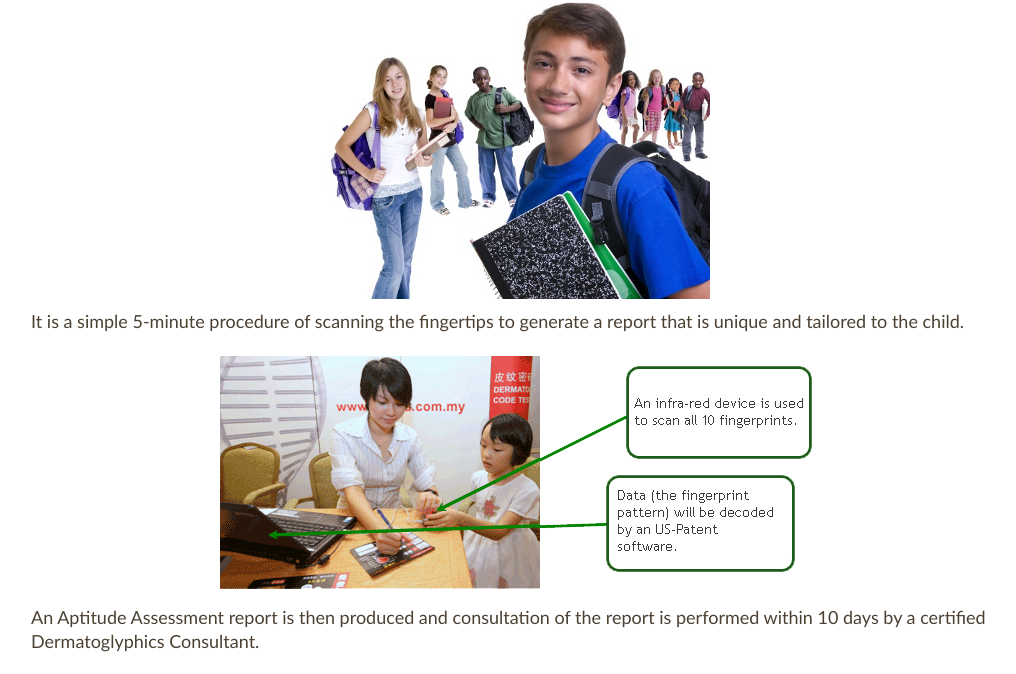
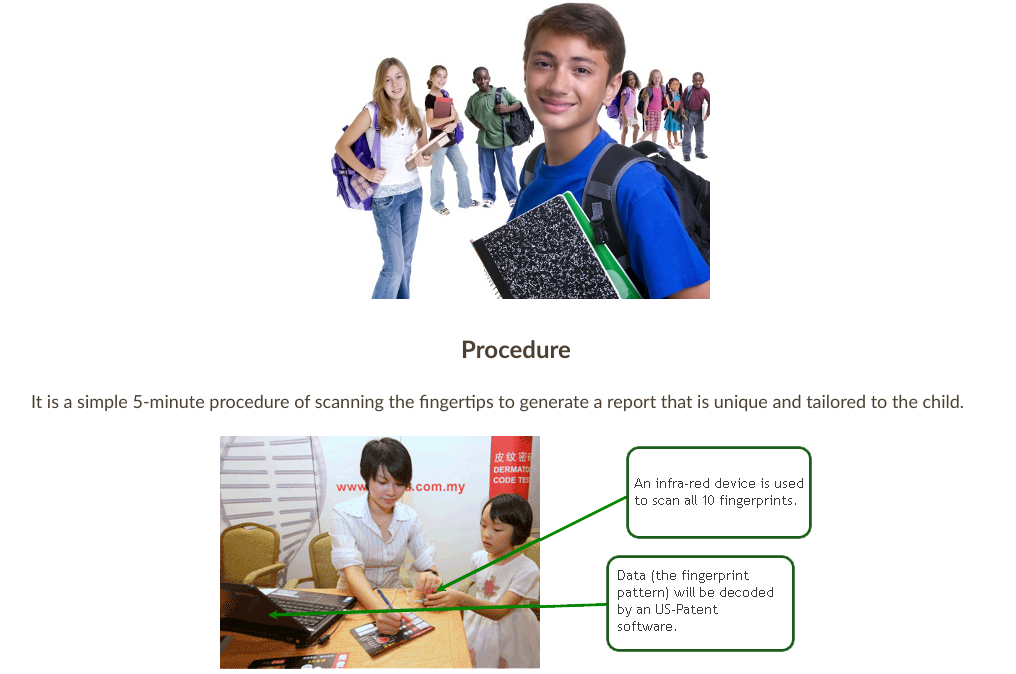
Before and after one commit to arimbun/aptitude, a Django app: template apps/landing/templates/landing/consulting.html in a window 1280 px wide; the page is wider, and only the part inside the window is pictured. Shown: the part 2382-3056 px from the top of that part, without its empty margins (109-1125 px from the left). Run offline with Django 3.2, Linux system fonts and the light colour scheme; the template is opened without the code that fills it, so the values that code supplies are empty; parts of the project's set-up code (start-up, migrations or seed data) failed here and were passed over; some libraries are stand-ins or nearby versions.

Commit message:
Style changes

```diff
--- a/apps/landing/templates/landing/consulting.html
+++ b/apps/landing/templates/landing/consulting.html
@@ -107,6 +107,8 @@
                              style="display: inline-block; margin: 10px auto 10px auto;"/>
                     </div>
 
+                    <h2>Procedure</h2>
+
                     <p>It is a simple 5-minute procedure of scanning the fingertips to generate a report
                         that is unique
                         and tailored to the child.</p>
```
